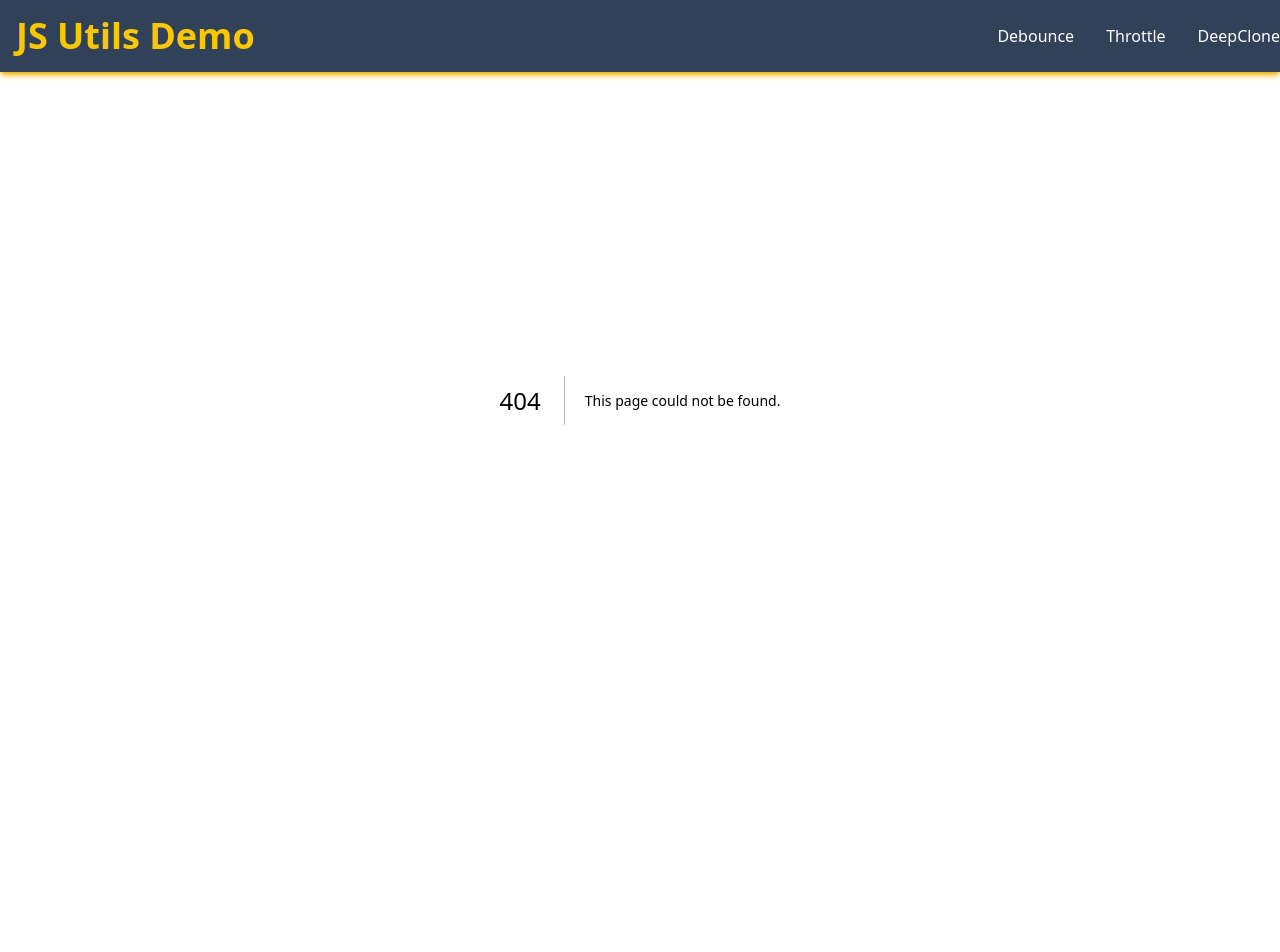
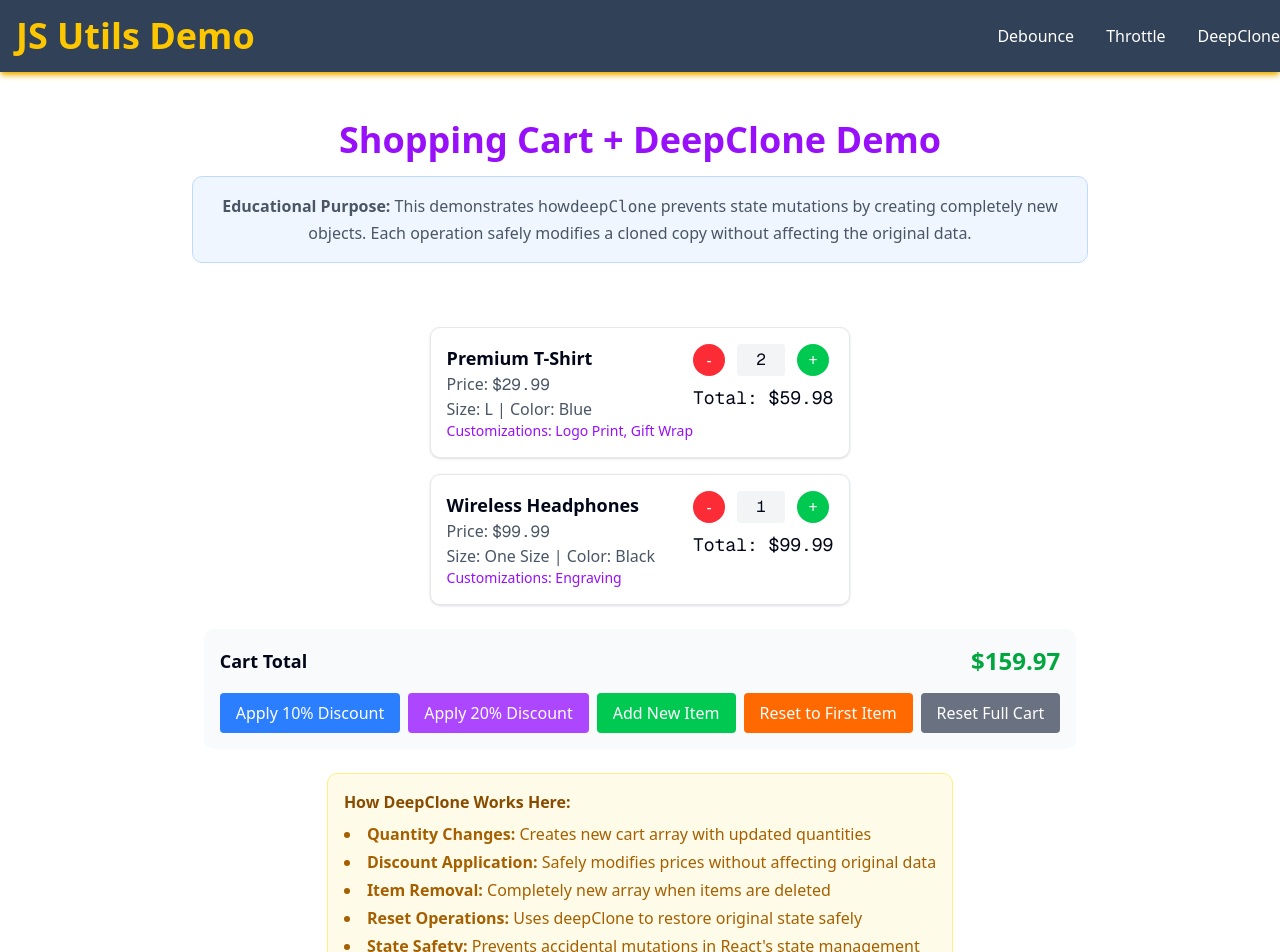
Before and after one commit to Yesserabedlmoujib/nextjs-custom-utils, a Next.js app: page /deepCloneExamples/ShoppingCartManagement in a window 1280 px wide. Before the commit this address had no page. Shown: the top 952 px of the page. Before the commit the page ends 800 px from the top, so only its background shows below. Built offline with nearby package versions, Linux system fonts and the light colour scheme.

Commit message:
created Shopping Cart deepClone demo

```diff
--- a/src/app/debounceExamples/filters/page.tsx
+++ b/src/app/debounceExamples/filters/page.tsx
@@ -10,7 +10,7 @@ import {
   SelectTrigger,
   SelectValue,
 } from "@/components/ui/select";
-import ProductFilter from "@/types/productFilter";
+import ProductFilter from "@/types/productFilter.types";
 
 export default function Filters() {
   const [category, setCategory] = useState("All");
--- /dev/null
+++ b/src/app/deepCloneExamples/ShoppingCartManagement/page.tsx
@@ -0,0 +1,271 @@
+// app/cart/page.tsx
+"use client";
+
+import { deepClone } from "@/lib/utils";
+import CartItem from "@/types/ShoppingCart.types";
+import { useState } from "react";
+
+const initialCart: CartItem[] = [
+  {
+    id: "1",
+    name: "Premium T-Shirt",
+    price: 29.99,
+    quantity: 2,
+    options: {
+      size: "L",
+      color: "Blue",
+      customizations: ["Logo Print", "Gift Wrap"],
+    },
+  },
+  {
+    id: "2",
+    name: "Wireless Headphones",
+    price: 99.99,
+    quantity: 1,
+    options: {
+      size: "One Size",
+      color: "Black",
+      customizations: ["Engraving"],
+    },
+  },
+];
+
+export default function ShoppingCart() {
+  const [cart, setCart] = useState<CartItem[]>(deepClone(initialCart));
+
+  // Deep Clone in Action: Safe quantity updates
+  const updateItemQuantity = (itemId: string, newQuantity: number) => {
+    console.log("🔄 Updating quantity for item:", itemId, "to:", newQuantity);
+
+    const cartCopy = deepClone(cart);
+    const itemIndex = cartCopy.findIndex((item) => item.id === itemId);
+
+    if (itemIndex !== -1 && newQuantity >= 0) {
+      if (newQuantity === 0) {
+        cartCopy.splice(itemIndex, 1);
+        console.log("🗑️ Item removed from cart");
+      } else {
+        cartCopy[itemIndex].quantity = newQuantity;
+        console.log("✅ Quantity updated safely with deepClone");
+      }
+      setCart(cartCopy);
+    }
+  };
+
+  // Deep Clone in Action: Bulk operations
+  const applyDiscountToAll = (discountPercent: number) => {
+    console.log("🎯 Applying discount to all items:", discountPercent + "%");
+
+    const cartCopy = deepClone(cart);
+    const discountedCart = cartCopy.map((item) => ({
+      ...item,
+      price: Number((item.price * (1 - discountPercent / 100)).toFixed(2)),
+    }));
+
+    setCart(discountedCart);
+    console.log("💰 Discount applied to all items using deepClone");
+  };
+
+  // Deep Clone in Action: Adding new items
+  const addNewItem = () => {
+    const newItem: CartItem = {
+      id: Date.now().toString(),
+      name: "New Product",
+      price: 49.99,
+      quantity: 1,
+      options: {
+        size: "M",
+        color: "Red",
+        customizations: [],
+      },
+    };
+
+    const cartCopy = deepClone(cart);
+    cartCopy.push(newItem);
+    setCart(cartCopy);
+    console.log("🆕 New item added with deepClone");
+  };
+
+  // FIXED: Safe reset function
+  const resetToFirstItem = () => {
+    console.log("🔄 Resetting cart to initial state");
+
+    if (initialCart.length > 0) {
+      // Deep clone the initial first item
+      const firstItemCopy = deepClone(initialCart[0]);
+      setCart([firstItemCopy]);
+      console.log("✅ Cart reset to first item using deepClone");
+    } else {
+      console.log("⚠️ No items available to reset");
+      setCart([]);
+    }
+  };
+
+  // FIXED: Reset to full initial cart
+  const resetToInitialCart = () => {
+    console.log("🔄 Resetting to full initial cart");
+    setCart(deepClone(initialCart));
+    console.log("✅ Full cart reset using deepClone");
+  };
+
+  const getTotalPrice = () => {
+    return cart.reduce((total, item) => total + item.price * item.quantity, 0);
+  };
+
+  return (
+    <section
+      id="Infinite Scroll API Loader"
+      className="flex flex-col items-center justify-center min-h-screen pt-30 px-4 xl:px-0 mb-6"
+    >
+      <div className="w-full max-w-6xl text-center mb-6 sm:mb-8 md:mb-10">
+        <h1 className="text-2xl sm:text-3xl md:text-4xl font-bold text-purple-600 mb-3 sm:mb-4">
+          Shopping Cart + DeepClone Demo{" "}
+        </h1>
+        <p className="text-gray-600 text-xs sm:text-sm md:text-base px-2 sm:px-4 max-w-4xl mx-auto leading-relaxed bg-blue-50 border border-blue-200 rounded-lg p-4 mb-6">
+          <strong>Educational Purpose:</strong> This demonstrates how
+          <code>deepClone</code> prevents state mutations by creating completely
+          new objects. Each operation safely modifies a cloned copy without
+          affecting the original data.
+        </p>
+      </div>
+
+      {/* Cart Items */}
+      <div className="space-y-4 mb-6">
+        {cart.length === 0 ? (
+          <div className="text-center py-8 bg-gray-50 rounded-lg">
+            <p className="text-gray-500 text-lg">Your cart is empty</p>
+            <button
+              onClick={resetToInitialCart}
+              className="mt-4 bg-blue-500 text-white px-4 py-2 rounded hover:bg-blue-600"
+            >
+              Reset Cart
+            </button>
+          </div>
+        ) : (
+          cart.map((item) => (
+            <div
+              key={item.id}
+              className="border border-gray-200 p-4 rounded-lg bg-white shadow-sm"
+            >
+              <div className="flex justify-between items-start">
+                <div>
+                  <h3 className="font-semibold text-lg">{item.name}</h3>
+                  <p className="text-gray-600">
+                    Price: <span className="font-mono">${item.price}</span>
+                  </p>
+                  <p className="text-gray-600">
+                    Size: {item.options.size} | Color: {item.options.color}
+                  </p>
+                  {item.options.customizations.length > 0 && (
+                    <p className="text-sm text-purple-600">
+                      Customizations: {item.options.customizations.join(", ")}
+                    </p>
+                  )}
+                </div>
+
+                <div className="text-right">
+                  <div className="flex items-center gap-3 mb-2">
+                    <button
+                      onClick={() =>
+                        updateItemQuantity(item.id, item.quantity - 1)
+                      }
+                      className="w-8 h-8 bg-red-500 text-white rounded-full flex items-center justify-center hover:bg-red-600"
+                    >
+                      -
+                    </button>
+                    <span className="font-mono bg-gray-100 px-3 py-1 rounded min-w-12 text-center">
+                      {item.quantity}
+                    </span>
+                    <button
+                      onClick={() =>
+                        updateItemQuantity(item.id, item.quantity + 1)
+                      }
+                      className="w-8 h-8 bg-green-500 text-white rounded-full flex items-center justify-center hover:bg-green-600"
+                    >
+                      +
+                    </button>
+                  </div>
+                  <p className="font-mono text-lg">
+                    Total: ${(item.price * item.quantity).toFixed(2)}
+                  </p>
+                </div>
+              </div>
+            </div>
+          ))
+        )}
+      </div>
+      {/* Cart Summary - Only show if cart has items */}
+      {cart.length > 0 && (
+        <div className="bg-gray-50 p-4 rounded-lg mb-6">
+          <div className="flex justify-between items-center mb-4">
+            <h3 className="text-lg font-semibold">Cart Total</h3>
+            <p className="text-2xl font-bold text-green-600">
+              ${getTotalPrice().toFixed(2)}
+            </p>
+          </div>
+
+          <div className="flex gap-2 flex-wrap">
+            <button
+              onClick={() => applyDiscountToAll(10)}
+              className="bg-blue-500 text-white px-4 py-2 rounded hover:bg-blue-600 transition-colors"
+            >
+              Apply 10% Discount
+            </button>
+            <button
+              onClick={() => applyDiscountToAll(20)}
+              className="bg-purple-500 text-white px-4 py-2 rounded hover:bg-purple-600 transition-colors"
+            >
+              Apply 20% Discount
+            </button>
+            <button
+              onClick={addNewItem}
+              className="bg-green-500 text-white px-4 py-2 rounded hover:bg-green-600 transition-colors"
+            >
+              Add New Item
+            </button>
+            <button
+              onClick={resetToFirstItem}
+              className="bg-orange-500 text-white px-4 py-2 rounded hover:bg-orange-600 transition-colors"
+            >
+              Reset to First Item
+            </button>
+            <button
+              onClick={resetToInitialCart}
+              className="bg-gray-500 text-white px-4 py-2 rounded hover:bg-gray-600 transition-colors"
+            >
+              Reset Full Cart
+            </button>
+          </div>
+        </div>
+      )}
+      {/* DeepClone Explanation */}
+      <div className="bg-yellow-50 border border-yellow-200 rounded-lg p-4">
+        <h3 className="font-semibold text-yellow-800 mb-2">
+          How DeepClone Works Here:
+        </h3>
+        <ul className="text-yellow-700 list-disc list-inside space-y-1">
+          <li>
+            <strong>Quantity Changes:</strong> Creates new cart array with
+            updated quantities
+          </li>
+          <li>
+            <strong>Discount Application:</strong> Safely modifies prices
+            without affecting original data
+          </li>
+          <li>
+            <strong>Item Removal:</strong> Completely new array when items are
+            deleted
+          </li>
+          <li>
+            <strong>Reset Operations:</strong> Uses deepClone to restore
+            original state safely
+          </li>
+          <li>
+            <strong>State Safety:</strong> Prevents accidental mutations in
+            React's state management
+          </li>
+        </ul>
+      </div>
+    </section>
+  );
+}
--- /dev/null
+++ b/src/app/deepCloneExamples/page.tsx
@@ -0,0 +1,9 @@
+import ShoppingCart from "./ShoppingCartManagement/page";
+
+export default function throttle() {
+  return (
+    <>
+      <ShoppingCart />
+    </>
+  );
+}
--- a/src/components/Nav.tsx
+++ b/src/components/Nav.tsx
@@ -14,7 +14,7 @@ const links = [
   },
   {
     name: "deepClone",
-    path: "/deepClone",
+    path: "/deepCloneExamples",
   },
 ];
 
--- /dev/null
+++ b/src/types/ShoppingCart.types.ts
@@ -0,0 +1,11 @@
+export default interface CartItem {
+  id: string;
+  name: string;
+  price: number;
+  quantity: number;
+  options: {
+    size: string;
+    color: string;
+    customizations: string[];
+  };
+}
```
Also changed, not shown: src/types/productFilter.types.ts (renamed from src/types/productFilter.ts).
